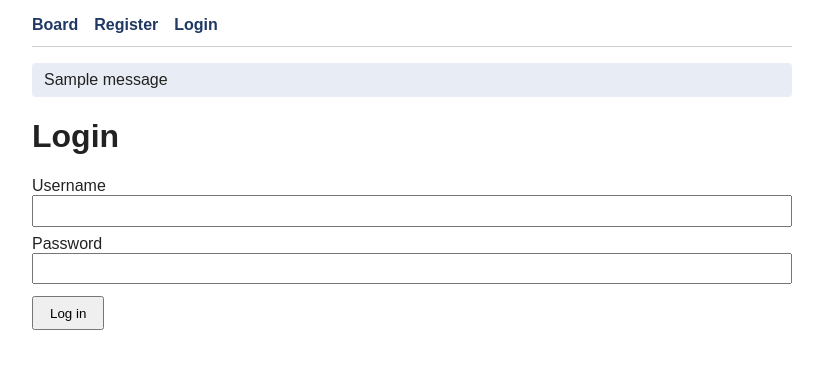
After one commit to JasonD00/Secure-Application-Programming, a Flask app: page /login in a window 1280 px wide. The commit adds this page. Shown: the top 369 px of the page, without its empty margins (228-1051 px from the left). Run offline with Flask 3, Linux system fonts and the light colour scheme; one stand-in notice (Sample message) is shown.

Commit message:
feat: Added user login, logout and session management

```diff
--- a/app.py
+++ b/app.py
@@ -1,10 +1,10 @@
 
 import os
-from flask import Flask, render_template, redirect, flash, request, url_for
+from flask import Flask, render_template, redirect, flash, request, session, url_for
 import db
 import sqlite3
 import secrets
-from werkzeug.security import generate_password_hash
+from werkzeug.security import generate_password_hash, check_password_hash
 
 # Reference for form handeling using flash:
 # https://flask.palletsprojects.com/en/stable/patterns/flashing/
@@ -12,6 +12,8 @@ from werkzeug.security import generate_password_hash
 app = Flask(__name__)
 app.secret_key = os.environ.get("SECRET_KEY", "dev_only_change_me")
 app.teardown_appcontext(db.close_db)
+
+
 
 # Routing to the Home page
 @app.route("/")
@@ -57,11 +59,43 @@ def register():
             flash("Username already in use.")
             return render_template("register.html") # render the template
 
-        # if successfull show message and redirect to "board"
-        flash("Account Created.")
-        return redirect(url_for("board"))
+        # if successfull show message and redirect to "board"\ chanegd to login on sucess
+        flash("Account Created. You can now log in")
+        return redirect(url_for("login"))
 
     return render_template("register.html")
+
+# Routing for login
+@app.route("/login", methods =["GET", "POST"])
+def login():
+    if request.method == "POST": # if the request is POST
+        # get the username and password from the form
+        username = request.form.get("username", "")
+        password = request.form.get("password", "")
+
+        # user query = select all columns from users where the username = the username, find a match
+        user = db.get_db().execute(
+            "SELECT * FROM users WHERE username = ?", (username,)
+        ).fetchone()
+
+        # if the user is found and password match is verified
+        if user and check_password_hash(user["password"], password):
+            session.clear() # clear current session
+            session["user_id"] = user["id"]
+            session["username"] = user["username"]
+            session["is_admin"] = bool(user["is_admin"])
+            flash("Logged in.")
+            return redirect(url_for("board"))
+
+        flash("Wrong username or password.")
+    return render_template("login.html")
+
+# Routing logout for users
+@app.route("/logout")
+def logout():
+    session.clear() # clear session
+    return redirect(url_for("board")) # return to board
+
 
 if __name__ == "__main__":
     if not os.path.exists(db.DB_PATH):
--- a/templates/base.html
+++ b/templates/base.html
@@ -15,12 +15,19 @@
     <body>
         <nav>
             <a href="{{ url_for('board') }}">Board</a>
+            {% if session.get('user_id') %}
+            <span>Signed in as: {{session.get('username') }}</span>
+            <a href="{{ url_for('logout') }}">Logout</a>
+            {% else %}
             <a href="{{ url_for('register') }}">Register</a>
+            <a href="{{ url_for('login') }}">Login</a>
+            {% endif %}
+
         </nav>
 
         {% with messages = get_flashed_messages(with_categories=true) %}
             {% for category, message in messages %}
-                <div class="flash {{ caetgory }}">{{ message }}</div>
+                <div class="flash {{ category }}">{{ message }}</div>
             {% endfor %}
         {% endwith %}
 
--- /dev/null
+++ b/templates/login.html
@@ -0,0 +1,16 @@
+
+{% extends "base.html" %}
+{% block content %}
+
+<h1>Login</h1>
+<form method="post">
+    <label for="username">Username</label>
+    <input type="text" id="username" name="username" required>
+
+    <label for="password">Password</label>
+    <input type="password" id="password" name="password" required>
+
+
+    <button type="submit">Log in</button>
+</form>
+{% endblock %}
```
